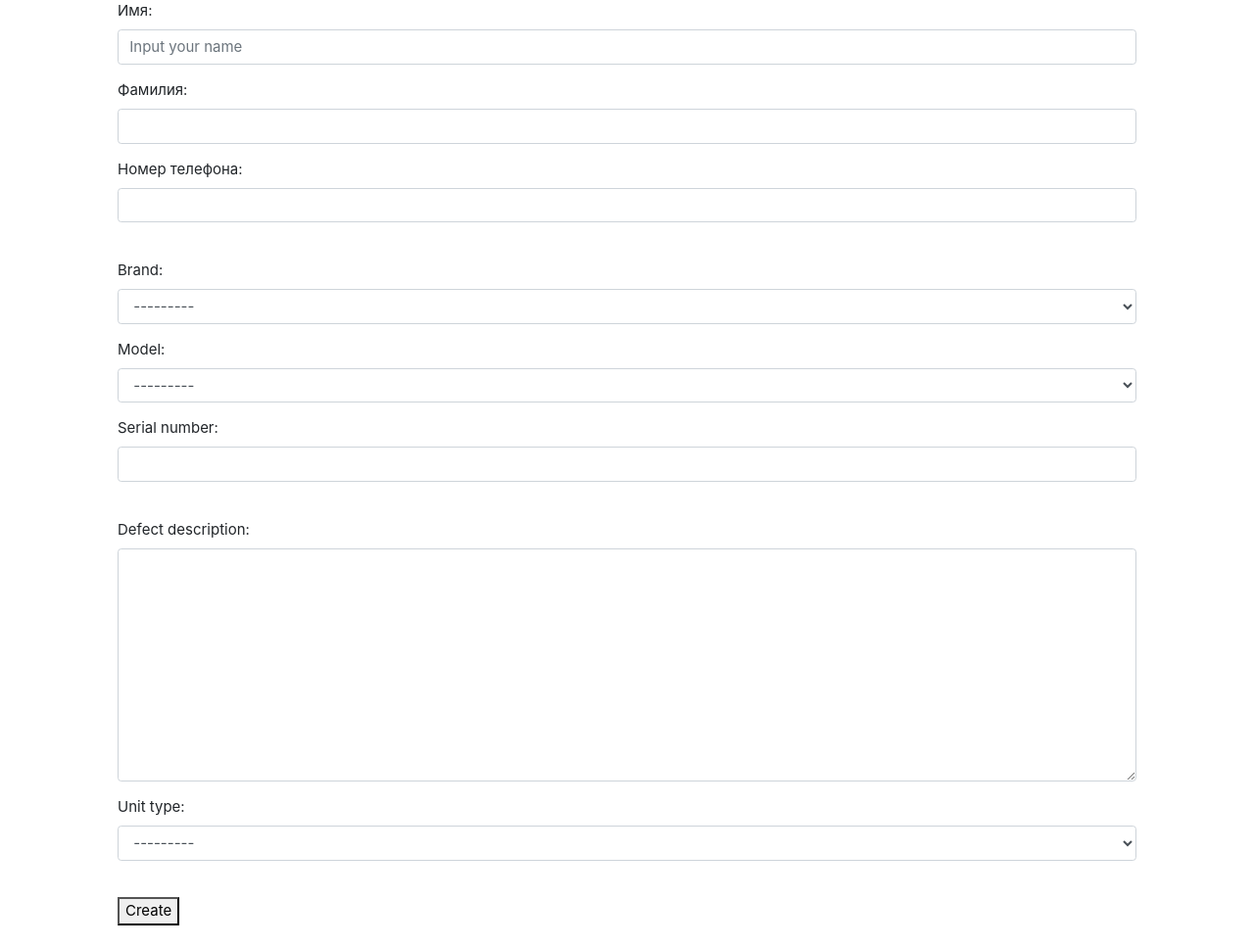
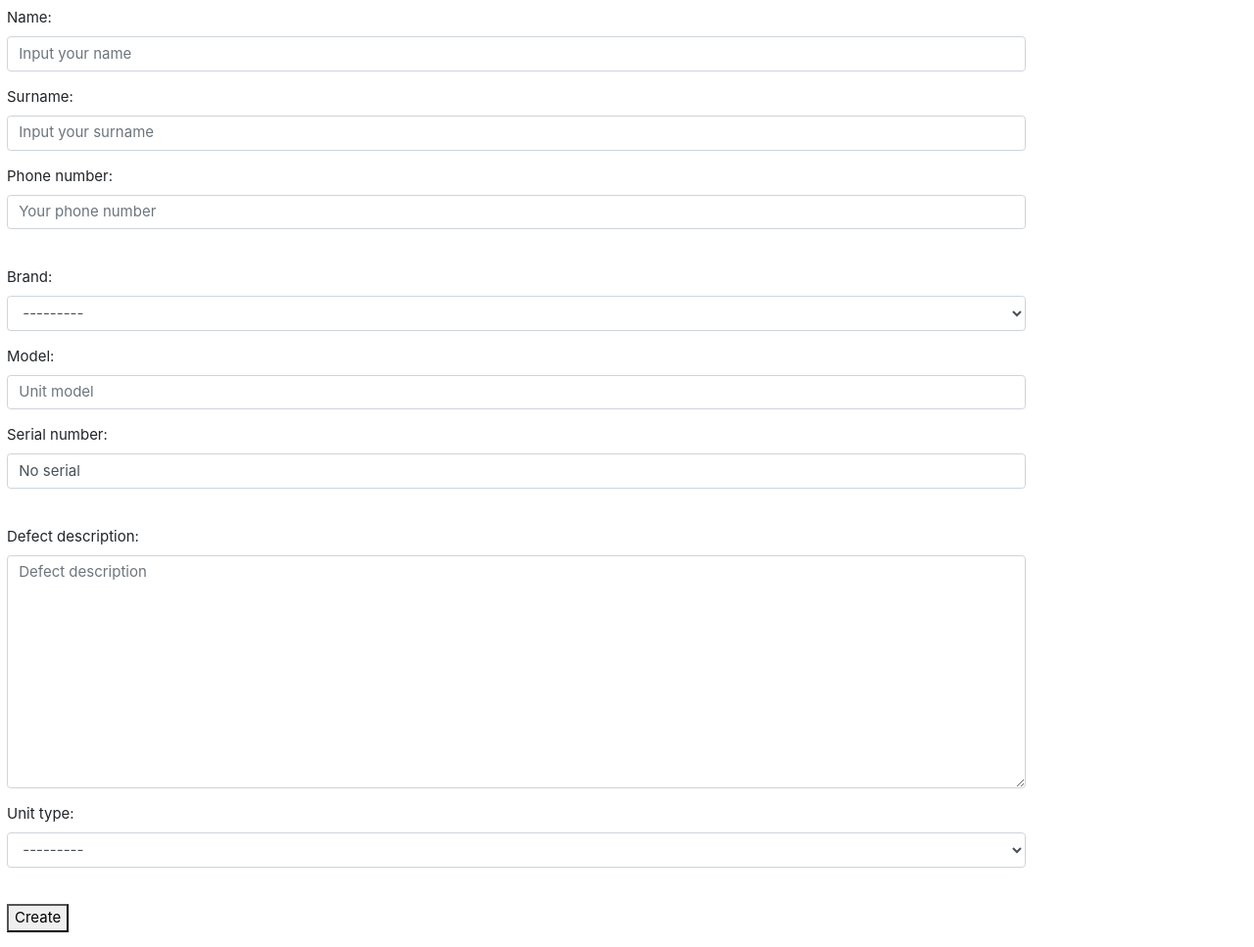
Before and after one commit to Handsome-Jack-Here/CRM_OLD, a Django app: template CRM_Project/main_app/templates/main_app/add_order.html in a window 1280 px wide. Shown: the whole page at 98% size. Before the commit the page ends 945 px from the top, so only its background shows below. Run offline with Django 4.2, Linux system fonts and the light colour scheme; the template is opened without the code that fills it: values that come from a table or form of the project are taken from there, others are empty; some libraries are stand-ins or nearby versions.

Commit message:
Change unit model field to text input and make no clone models record into data base by create new order

```diff
--- a/CRM_Project/main_app/forms.py
+++ b/CRM_Project/main_app/forms.py
@@ -8,8 +8,8 @@ class NewOrderForm(ModelForm):
         fields = ['defect', 'type_of_unit', ]
 
         widgets = {
-            'defect': forms.Textarea(attrs={'class': 'form-control'}),
-            'type_of_unit': forms.Select(attrs={'class': 'form-control'}),
+            'defect': forms.Textarea(attrs={'class': 'form-control', 'placeholder': 'Defect description'}),
+            'type_of_unit': forms.Select(attrs={'class': 'form-control', 'placeholder': 'Unit type'}),
 
         }
 
@@ -26,8 +26,8 @@ class NewClientForm(ModelForm):
 
         widgets = {
             'name': forms.TextInput(attrs={'class': 'form-control', 'placeholder': 'Input your name'}),
-            'surname': forms.TextInput(attrs={'class': 'form-control'}),
-            'phone_number': forms.TextInput(attrs={'class': 'form-control'})
+            'surname': forms.TextInput(attrs={'class': 'form-control', 'placeholder': 'Input your surname'}),
+            'phone_number': forms.TextInput(attrs={'class': 'form-control', 'placeholder': 'Your phone number'})
         }
 
 class NewUnitForm(ModelForm):
@@ -36,9 +36,9 @@ class NewUnitForm(ModelForm):
         fields = ['brand', 'model', 'serial_number']
 
         widgets = {
-            'brand': forms.Select(attrs={'class': 'form-control'}),
-            'model': forms.Select(attrs={'class': 'form-control'}),
-            'serial_number': forms.NumberInput(attrs={'class': 'form-control'})
+            'brand': forms.Select(attrs={'class': 'form-control', 'placeholder': 'Unit brand'}),
+            'model': forms.TextInput(attrs={'class': 'form-control', 'placeholder': 'Unit model'}),
+            'serial_number': forms.TextInput(attrs={'class': 'form-control'})
         }
 
 
--- a/CRM_Project/main_app/models.py
+++ b/CRM_Project/main_app/models.py
@@ -7,10 +7,10 @@ from django.core.validators import MinValueValidator, MaxValueValidator
 class Client(models.Model):
     phone_regex = RegexValidator(regex=r'^\+?1?\d{9,15}$',
                                  message="Phone number must be entered in the format: '+999999999'. Up to 15 digits allowed.")
-    name = models.CharField(max_length=40, verbose_name='Имя')
-    surname = models.CharField(max_length=40, verbose_name='Фамилия')
+    name = models.CharField(max_length=40, verbose_name='Name')
+    surname = models.CharField(max_length=40, verbose_name='Surname')
     phone_number = models.CharField(validators=[phone_regex], max_length=17, blank=True,
-                                    verbose_name='Номер телефона')  # Validators should be a list
+                                    verbose_name='Phone number')  # Validators should be a list
     address = models.CharField(max_length=40, verbose_name='Адрес')
 
     def __str__(self):
@@ -18,7 +18,7 @@ class Client(models.Model):
 
 
 class Brand(models.Model):
-    brand = models.CharField(max_length=40, default='No brand', verbose_name='Бренд')
+    brand = models.CharField(max_length=40, default='No brand', verbose_name='Brand')
 
     def __str__(self):
         return f'{self.brand}'
--- a/CRM_Project/main_app/static/main_app/css/master.css
+++ b/CRM_Project/main_app/static/main_app/css/master.css
@@ -2,7 +2,7 @@
     background: #ffffff;
     height: 100%;
     width: 1040px;
-    margin: auto;
+    margin: 7px 7px 7px 7px;
 }
 
 .header {
--- a/CRM_Project/main_app/templates/main_app/add_order.html
+++ b/CRM_Project/main_app/templates/main_app/add_order.html
@@ -5,81 +5,16 @@
 
 {% block content %}
 
+<div class="content">
     <div class="form-group">
         <form method="post">
             {% csrf_token %}
+
             {{ client_form.as_p }}<br>
             {{ unit_form.as_p }}<br>
             {{ order_form.as_p}}<br>
             <button type="submit">Create</button>
         </form>
     </div>
-
-<!--<div class="form">-->
-<!--    <form action="" method="post">-->
-<!--        {% csrf_token %}-->
-<!--        <div class="title">New order</div>-->
-
-<!--        <div class="input-container ic1">-->
-<!--            <input name="name" id="firstname" value="{{client_form.name}}" class="input" type="text"-->
-<!--                   placeholder=" "/>-->
-<!--            <div class="cut"></div>-->
-<!--            <label class="placeholder">First name</label>-->
-<!--        </div>-->
-
-<!--        <div class="input-container ic2">-->
-<!--            <input name="surname" id="lastname" value="{{client_form.surname}}" class="input" type="text"-->
-<!--                   placeholder=" "/>-->
-<!--            <div class="cut"></div>-->
-<!--            <label class="placeholder">Last name</label>-->
-<!--        </div>-->
-
-<!--        <div class="input-container ic2">-->
-<!--            <input name="phone_number" value="{{ client_form.phone_number }}" class="input" type="text"-->
-<!--                   placeholder=" "/>-->
-<!--            <div class="cut cut-short"></div>-->
-<!--            <label class="placeholder">Phone</>-->
-<!--        </div>-->
-
-<!--&lt;!&ndash;        <div class="input-container ic2">&ndash;&gt;-->
-<!--&lt;!&ndash;            <input name="type_of_unit" value="{{ order_form.type_of_unit }}" class="input" type="text" placeholder=" "/>&ndash;&gt;-->
-
-<!--&lt;!&ndash;            <div class="cut cut-short"></div>&ndash;&gt;-->
-<!--&lt;!&ndash;            <label class="placeholder">Unit type</>&ndash;&gt;-->
-<!--&lt;!&ndash;        </div>&ndash;&gt;-->
-
-<!--        <div class="input-container ic2">-->
-<!--            <input name="brand" value="{{ unit_form.brand }}" class="input" type="text" placeholder=" "/>-->
-<!--            <div class="cut cut-short"></div>-->
-<!--            <label class="placeholder">Unit brand</>-->
-<!--        </div>-->
-
-<!--        <div class="input-container ic2">-->
-<!--            <input name="model" value="{{ unit_form.model }}" class="input" type="text" placeholder=" "/>-->
-
-<!--            <div class="cut cut-short"></div>-->
-<!--            <label class="placeholder">Unit model</>-->
-<!--        </div>-->
-
-<!--        <div class="input-container ic2">-->
-<!--            <input name="serial_number" value="{{ unit_form.serial_number }}" class="input" type="text" placeholder=" "/>-->
-
-<!--            <div class="cut cut-short"></div>-->
-<!--            <label class="placeholder">Serial number</>-->
-<!--        </div>-->
-
-<!--&lt;!&ndash;        <div class="input-container ic2">&ndash;&gt;-->
-<!--&lt;!&ndash;            <input name="defect" value="{{ order_form.defect }}" class="input" type="text" placeholder=" "/>&ndash;&gt;-->
-
-<!--&lt;!&ndash;            <div class="cut cut-short"></div>&ndash;&gt;-->
-<!--&lt;!&ndash;            <label class="placeholder">Defect description</>&ndash;&gt;-->
-<!--&lt;!&ndash;        </div>&ndash;&gt;-->
-
-<!--        {{ order_form.defect }}-->
-<!--        {{ order_form.type_of_unit }}-->
-
-<!--        <button type='submit' class="submit">CREATE</button>-->
-
-<!--    </form>-->
-<!--</div>-->
+</div>
 {% endblock %}
```
Also changed, not shown: CRM_Project/main_app/views.py (+19 -4 lines), CRM_Project/main_app/migrations/0029_alter_brand_brand_alter_client_name_and_more.py (added). Lines whose indentation alone changed are shown as unchanged.
